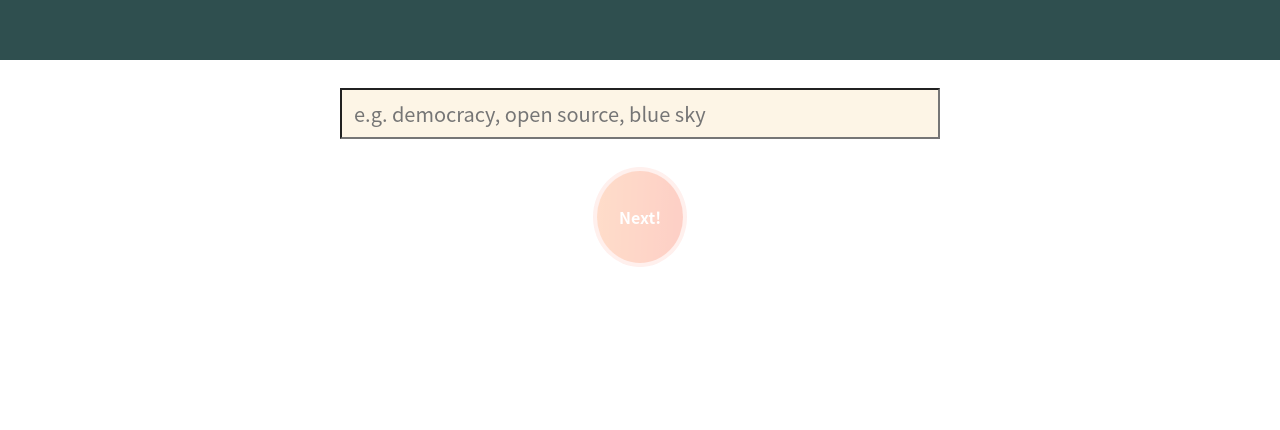
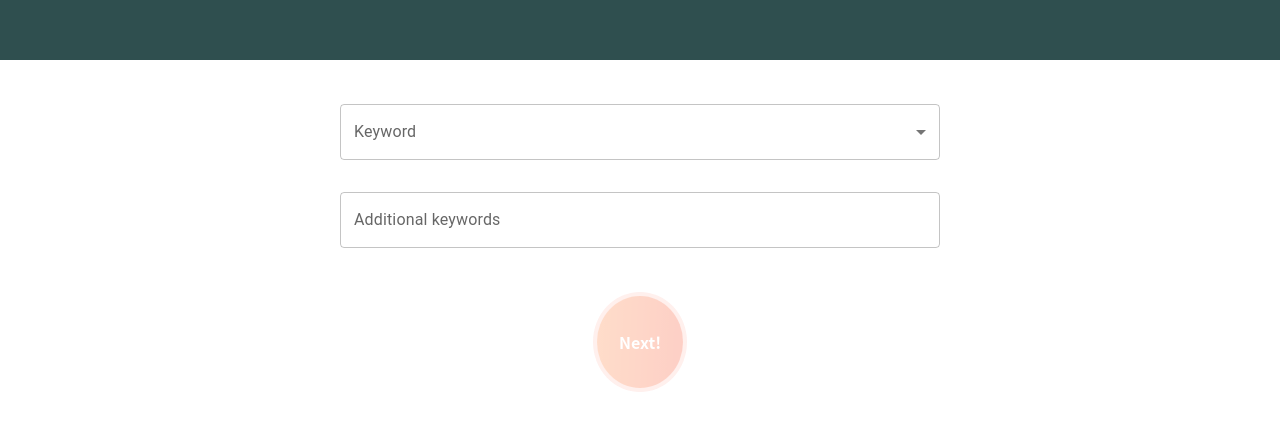
Before and after one commit to kaizumaki/civictech-kamishibai, a React (Create React App) app: page / in a window 1280 px wide. Shown: the part 508-938 px from the top of the page. Before the commit the page ends 815 px from the top, so only its background shows below. Built offline with nearby package versions, Linux system fonts and the light colour scheme.

Commit message:
キーワードのセレクトボックスを実装

```diff
--- a/src/App.tsx
+++ b/src/App.tsx
@@ -1,6 +1,26 @@
 import React, { useState } from 'react';
 import axios from 'axios';
 import './App.css';
+import defaultKeywords from './data/keywords.json';
+import Box from '@mui/material/Box';
+import OutlinedInput from '@mui/material/OutlinedInput';
+import InputLabel from '@mui/material/InputLabel';
+import MenuItem from '@mui/material/MenuItem';
+import FormControl from '@mui/material/FormControl';
+import Select, { SelectChangeEvent } from '@mui/material/Select';
+import Chip from '@mui/material/Chip';
+import {TextField} from "@mui/material";
+
+const ITEM_HEIGHT = 48;
+const ITEM_PADDING_TOP = 8;
+const MenuProps = {
+  PaperProps: {
+    style: {
+      maxHeight: ITEM_HEIGHT * 4.5 + ITEM_PADDING_TOP,
+      width: 'auto',
+    },
+  },
+};
 
 const getRandomNumber = (max: number, min: number = 0): number => {
   return Math.floor(Math.random() * (max - min) + min)
@@ -8,13 +28,23 @@ const getRandomNumber = (max: number, min: number = 0): number => {
 
 function App() {
   const [keyword, setKeyword] = useState('');
+  const [selectedKeywords, setSelectedKeywords] = useState<string[]>([]);
   const [itemSrc, setItemSrc] = useState('');
   const [itemAttribution, setItemAttribution] = useState('');
 
-  async function handleChangeItem() {
-    const keywordArray = keyword.split(',');
-    const selectedKeyword = keywordArray[getRandomNumber(keywordArray.length)].trim();
-    const response: any = await axios.get(`https://api.openverse.engineering/v1/images/?q="${selectedKeyword}"&license=by,cc0&page_size=50`);
+  const handleChangeKeyword = (e: SelectChangeEvent<typeof selectedKeywords>) => {
+    const {
+      target: { value },
+    } = e;
+    setSelectedKeywords(
+      typeof value === 'string' ? value.split(',') : value,
+    );
+  }
+
+  const handleChangeItem = async () => {
+    const keywordArray = [...selectedKeywords, ...keyword.split(',')].filter(v => v);
+    const targetKeyword = keywordArray[getRandomNumber(keywordArray.length)].trim();
+    const response: any = await axios.get(`https://api.openverse.engineering/v1/images/?q="${targetKeyword}"&license=by,cc0&page_size=50`);
     const results = response.data.results;
     const url = results[getRandomNumber(results.length)].detail_url;
     const updatedURL = url.replace(/^http:\/\//i, 'https://');
@@ -35,19 +65,49 @@ function App() {
       </div>
       <div className="form-container">
         <div className="form-item">
-          <input
-            className="keyword-field"
-            type="text"
-            placeholder="e.g. democracy, open source, blue sky"
-            value={keyword}
-            onChange={(e) => setKeyword(e.target.value)}
-          />
+          <FormControl sx={{ m: 2, width: '100%', maxWidth: 600 }}>
+            <InputLabel id="default-keyword-label">Keyword</InputLabel>
+            <Select
+              labelId="default-keyword-label"
+              id="default-keyword"
+              multiple
+              value={selectedKeywords}
+              onChange={handleChangeKeyword}
+              input={<OutlinedInput id="select-default-keyword" label="Keyword" />}
+              renderValue={(selected) => (
+                <Box sx={{ display: 'flex', flexWrap: 'wrap', gap: 0.5 }}>
+                  {selected.map((value) => (
+                    <Chip key={value} label={value} />
+                  ))}
+                </Box>
+              )}
+              MenuProps={MenuProps}
+            >
+              {defaultKeywords.map((item, index) => (
+                <MenuItem
+                  key={index}
+                  value={item['keyword-en']}
+                >
+                  {`${item['keyword-ja']}（${item['keyword-en']}）`}
+                </MenuItem>
+              ))}
+            </Select>
+          </FormControl>
+          <FormControl sx={{ m: 2, width: '100%', maxWidth: 600 }}>
+            <TextField
+              fullWidth
+              label="Additional keywords"
+              placeholder="e.g. cat, dog, blue sky"
+              value={keyword}
+              onChange={(e) => setKeyword(e.target.value)}
+            />
+          </FormControl>
         </div>
         <div className="form-item">
           <button
             className="next-button"
             type="button"
-            disabled={keyword === ''}
+            disabled={selectedKeywords.length === 0 && keyword === ''}
             onClick={() => handleChangeItem()}
           >
             Next!
```
